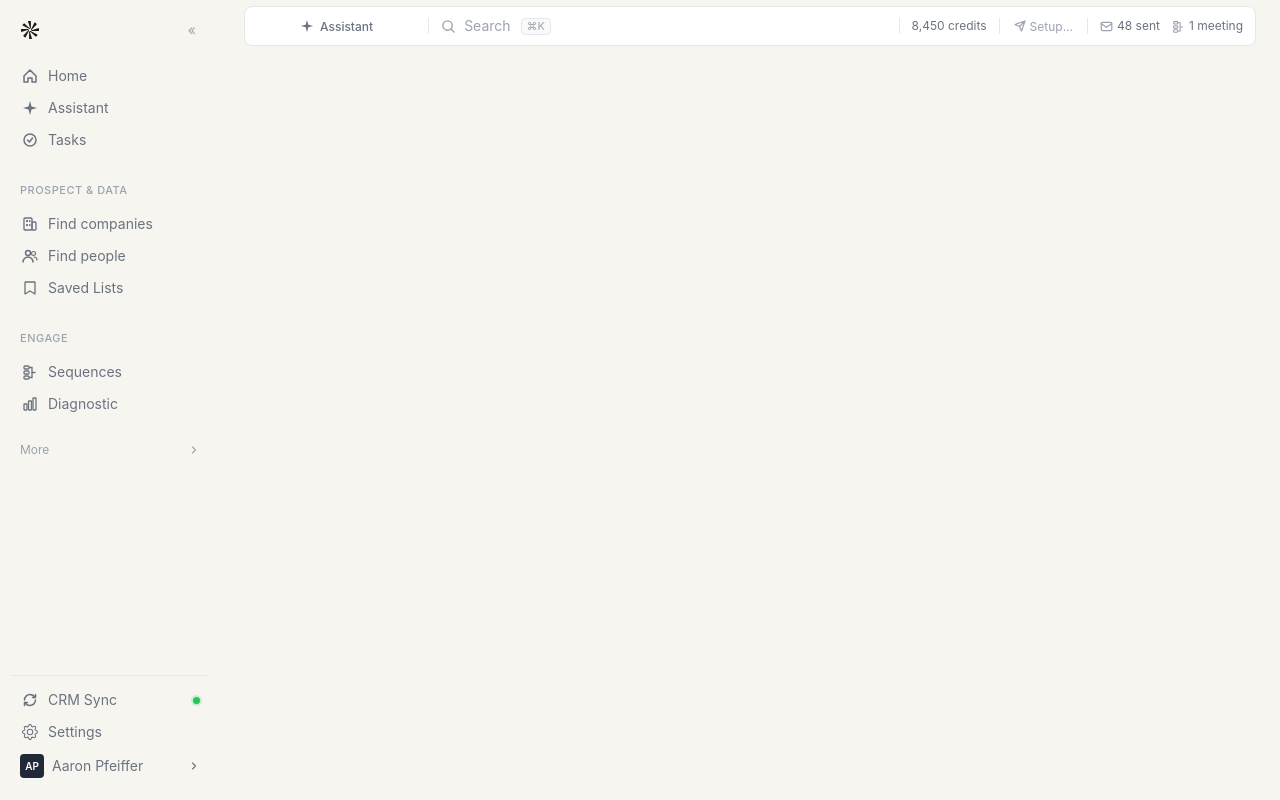
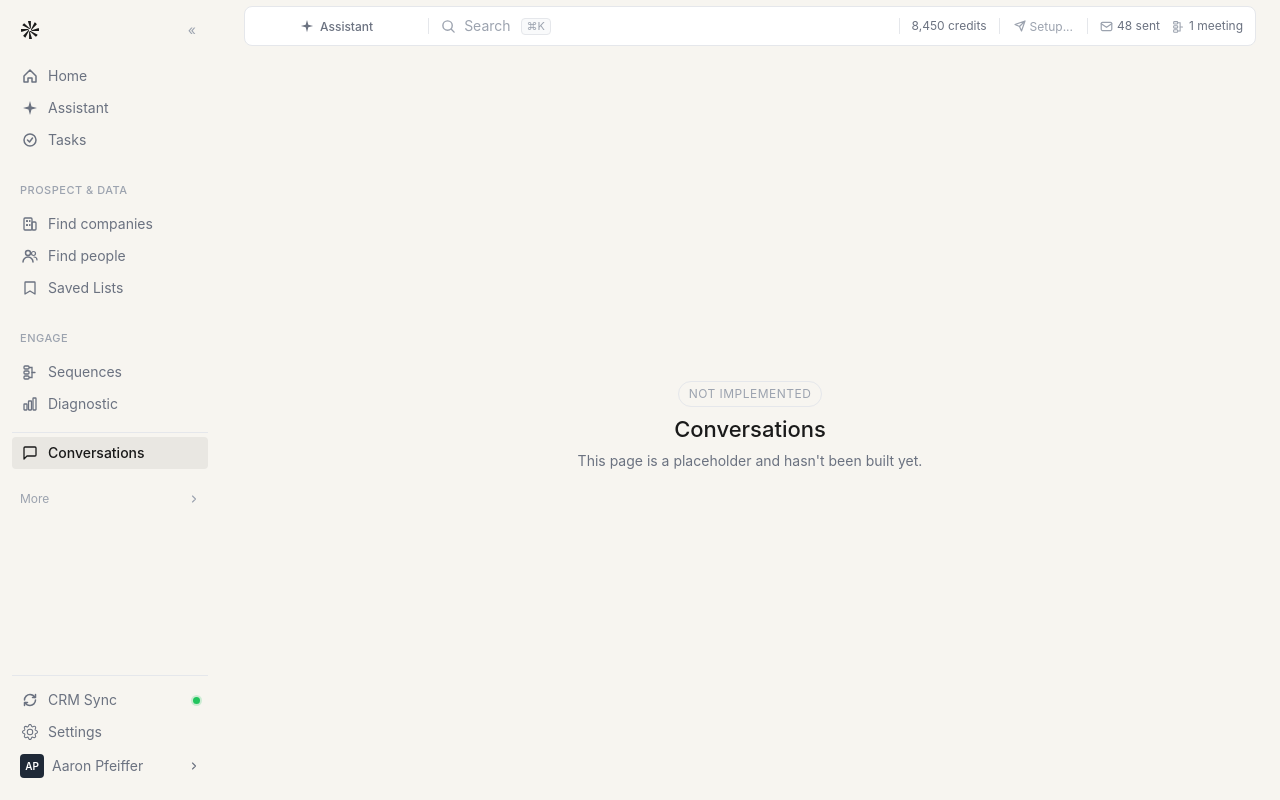
Before and after one commit to rreinhardt/concept-car-fy27-temp, a React (Vite) app: page /conversations in a window 1280 px wide. Built offline with nearby package versions, Linux system fonts and the light colour scheme; a web font is replaced by a local one.

Commit message:
nav stuff

```diff
--- a/src/App.tsx
+++ b/src/App.tsx
@@ -28,6 +28,7 @@ import AssistantPage from '@/pages/main/AssistantPage'
 import FindCompaniesPage from '@/pages/main/FindCompaniesPage'
 import SavedListsPage from '@/pages/main/SavedListsPage'
 import EmailsPage from '@/pages/main/EmailsPage'
+import NotImplementedPage from '@/pages/main/NotImplementedPage'
 
 function App() {
   return (
@@ -60,6 +61,14 @@ function App() {
                   <Route path="/tasks" element={<TasksPage />} />
                   <Route path="/assistant" element={<AssistantPage />} />
                   <Route path="/emails" element={<EmailsPage />} />
+                  <Route path="/agents" element={<NotImplementedPage />} />
+                  <Route path="/sheets" element={<NotImplementedPage />} />
+                  <Route path="/workflows" element={<NotImplementedPage />} />
+                  <Route path="/analytics" element={<NotImplementedPage />} />
+                  <Route path="/enrichment" element={<NotImplementedPage />} />
+                  <Route path="/dialer" element={<NotImplementedPage />} />
+                  <Route path="/meetings" element={<NotImplementedPage />} />
+                  <Route path="/conversations" element={<NotImplementedPage />} />
                 </Routes>
               </Layout>
             } />
--- a/src/components/shared/ListCartPanel.tsx
+++ b/src/components/shared/ListCartPanel.tsx
@@ -89,7 +89,7 @@ export default function ListCartPanel({
         </p>
 
         {/* List picker accordion */}
-        <div className="svcp-accordion">
+        <div className="svcp-accordion svcp-accordion-selection">
           <button
             className="svcp-accordion-header svcp-accordion-header-selection"
             onClick={() => setListExpanded(v => !v)}
--- a/src/components/shared/SaveCartPanel.css
+++ b/src/components/shared/SaveCartPanel.css
@@ -103,13 +103,17 @@
   transform: rotate(90deg);
 }
 
-/* Selection accordion — highlighted to draw attention */
+/* Selection accordion — stark black border */
+.svcp-accordion-selection {
+  border-color: var(--color-text-primary);
+}
+
 .svcp-accordion-header-selection {
-  background: color-mix(in srgb, var(--color-text-primary) 6%, transparent);
+  background: #fff;
 }
 
 .svcp-accordion-header-selection:hover {
-  background: color-mix(in srgb, var(--color-text-primary) 10%, transparent);
+  background: var(--color-bg-subtle);
 }
 
 .svcp-accordion-body {
--- a/src/components/shared/SequenceCartPanel.tsx
+++ b/src/components/shared/SequenceCartPanel.tsx
@@ -140,7 +140,7 @@ export default function SequenceCartPanel({
         </p>
 
         {/* Sequence picker accordion */}
-        <div className="svcp-accordion">
+        <div className="svcp-accordion svcp-accordion-selection">
           <button
             className="svcp-accordion-header svcp-accordion-header-selection"
             onClick={() => setSeqExpanded(v => !v)}
--- a/src/components/system/Sidebar.css
+++ b/src/components/system/Sidebar.css
@@ -145,6 +145,12 @@
 .sidebar-group {
   display: flex;
   flex-direction: column;
+}
+
+.sidebar-pinned-group {
+  padding-top: 4px;
+  margin-top: 4px;
+  border-top: 1px solid var(--color-border);
 }
 
 .sidebar-group-label {
--- a/src/components/system/Sidebar.tsx
+++ b/src/components/system/Sidebar.tsx
@@ -68,20 +68,20 @@ const primaryGroups: NavGroup[] = [
   },
 ]
 
-/* ── "More" accordion: placeholder / not-yet-wired items ── */
+/* ── "More" accordion: all items now have paths ── */
 const moreItems: NavItem[] = [
-  { id: 'agents', label: 'Agents', icon: <IconRobot /> },
-  { id: 'sheets', label: 'Sheets', icon: <IconSpreadsheet /> },
-  { id: 'workflows', label: 'Workflows', icon: <IconWorkflows /> },
-  { id: 'analytics', label: 'Analytics', icon: <IconChart /> },
-  { id: 'enrichment', label: 'Data enrichment', icon: <IconDataEnrich /> },
-  { id: 'emails', label: 'Emails', icon: <IconMail /> },
-  { id: 'dialer', label: 'Dialer', icon: <IconPhone /> },
-  { id: 'meetings', label: 'Meetings', icon: <IconCalendar /> },
-  { id: 'conversations', label: 'Conversations', icon: <IconChat /> },
+  { id: 'agents', label: 'Agents', path: '/agents', icon: <IconRobot /> },
+  { id: 'sheets', label: 'Sheets', path: '/sheets', icon: <IconSpreadsheet /> },
+  { id: 'workflows', label: 'Workflows', path: '/workflows', icon: <IconWorkflows /> },
+  { id: 'analytics', label: 'Analytics', path: '/analytics', icon: <IconChart /> },
+  { id: 'enrichment', label: 'Data enrichment', path: '/enrichment', icon: <IconDataEnrich /> },
+  { id: 'emails', label: 'Emails', path: '/emails', icon: <IconMail /> },
+  { id: 'dialer', label: 'Dialer', path: '/dialer', icon: <IconPhone /> },
+  { id: 'meetings', label: 'Meetings', path: '/meetings', icon: <IconCalendar /> },
+  { id: 'conversations', label: 'Conversations', path: '/conversations', icon: <IconChat /> },
 ]
 
-/* ── Path mapping for promoted items ── */
+/* ── Path mapping for promoted items (animation) ── */
 const promotedPaths: Record<string, string> = {
   emails: '/emails',
 }
@@ -190,9 +190,15 @@ export default function Sidebar() {
     })
   }, [promotedItems])
 
+  // The active More item (if any) floats above More as a temporary anchor
+  const activePinnedItem = useMemo(
+    () => moreItems.find(item => item.path === location.pathname && !promotedItems.includes(item.id)) ?? null,
+    [location.pathname, promotedItems],
+  )
+
   const filteredMoreItems = useMemo(
-    () => moreItems.filter((item) => !promotedItems.includes(item.id)),
-    [promotedItems],
+    () => moreItems.filter((item) => !promotedItems.includes(item.id) && (moreOpen || item.id !== activePinnedItem?.id)),
+    [promotedItems, activePinnedItem, moreOpen],
   )
 
   // During expand-more and fly phases, keep the animating item in the More list
@@ -200,11 +206,11 @@ export default function Sidebar() {
   const visibleMoreItems = useMemo(() => {
     if ((promotionPhase === 'expand-more' || promotionPhase === 'fly') && animatingItemId) {
       return moreItems.filter(
-        (item) => !promotedItems.includes(item.id) || item.id === animatingItemId,
+        (item) => (!promotedItems.includes(item.id) && item.id !== activePinnedItem?.id) || item.id === animatingItemId,
       )
     }
     return filteredMoreItems
-  }, [promotionPhase, animatingItemId, promotedItems, filteredMoreItems])
+  }, [promotionPhase, animatingItemId, promotedItems, activePinnedItem, filteredMoreItems])
 
   const isActive = (path?: string) => (path ? location.pathname === path : false)
 
@@ -265,6 +271,13 @@ export default function Sidebar() {
           </div>
         ))}
 
+        {/* Active More item — floats above More only when More is collapsed */}
+        {activePinnedItem && !moreOpen && (
+          <div className="sidebar-group sidebar-pinned-group">
+            {renderItem(activePinnedItem)}
+          </div>
+        )}
+
         {/* More accordion */}
         {collapsed ? (
           <div className="sidebar-group sidebar-more-collapsed">
@@ -275,7 +288,7 @@ export default function Sidebar() {
               {filteredMoreItems.map((item) => (
                 <button
                   key={item.id}
-                  className="sidebar-item"
+                  className={`sidebar-item${isActive(item.path) ? ' sidebar-item-active' : ''}`}
                   onClick={() => item.path && navigate(item.path)}
                 >
                   <span className="sidebar-item-icon">{item.icon}</span>
@@ -302,7 +315,7 @@ export default function Sidebar() {
                   return (
                     <button
                       key={item.id}
-                      className={`sidebar-item ${isFlyCollapsing ? 'sidebar-item-fly-collapse' : ''}`}
+                      className={['sidebar-item', isActive(item.path) ? 'sidebar-item-active' : '', isFlyCollapsing ? 'sidebar-item-fly-collapse' : ''].filter(Boolean).join(' ')}
                       onClick={() => item.path && navigate(item.path)}
                       data-tooltip={item.label}
                       data-sidebar-id={item.id}
--- /dev/null
+++ b/src/pages/main/NotImplementedPage.css
@@ -0,0 +1,29 @@
+.not-impl-page {
+  display: flex;
+  flex-direction: column;
+  align-items: center;
+  justify-content: center;
+  height: 100%;
+  gap: 12px;
+  color: var(--color-text-primary);
+}
+
+.not-impl-badge {
+  padding: 3px 10px;
+  border-radius: 9999px;
+  border: 1px solid var(--color-border);
+  color: var(--color-text-tertiary);
+  letter-spacing: 0.04em;
+  text-transform: uppercase;
+  font-size: 11px;
+}
+
+.not-impl-title {
+  font-size: 22px;
+  font-weight: 500;
+  margin: 0;
+}
+
+.not-impl-sub {
+  margin: 0;
+}
--- /dev/null
+++ b/src/pages/main/NotImplementedPage.tsx
@@ -0,0 +1,28 @@
+import { useLocation } from 'react-router-dom'
+import './NotImplementedPage.css'
+
+const pageLabels: Record<string, string> = {
+  '/agents': 'Agents',
+  '/sheets': 'Sheets',
+  '/workflows': 'Workflows',
+  '/analytics': 'Analytics',
+  '/enrichment': 'Data enrichment',
+  '/dialer': 'Dialer',
+  '/meetings': 'Meetings',
+  '/conversations': 'Conversations',
+}
+
+export default function NotImplementedPage() {
+  const { pathname } = useLocation()
+  const label = pageLabels[pathname] ?? pathname
+
+  return (
+    <div className="not-impl-page">
+      <div className="not-impl-badge text-caption">Not implemented</div>
+      <h2 className="not-impl-title">{label}</h2>
+      <p className="not-impl-sub text-body-sm text-secondary">
+        This page is a placeholder and hasn't been built yet.
+      </p>
+    </div>
+  )
+}
```
